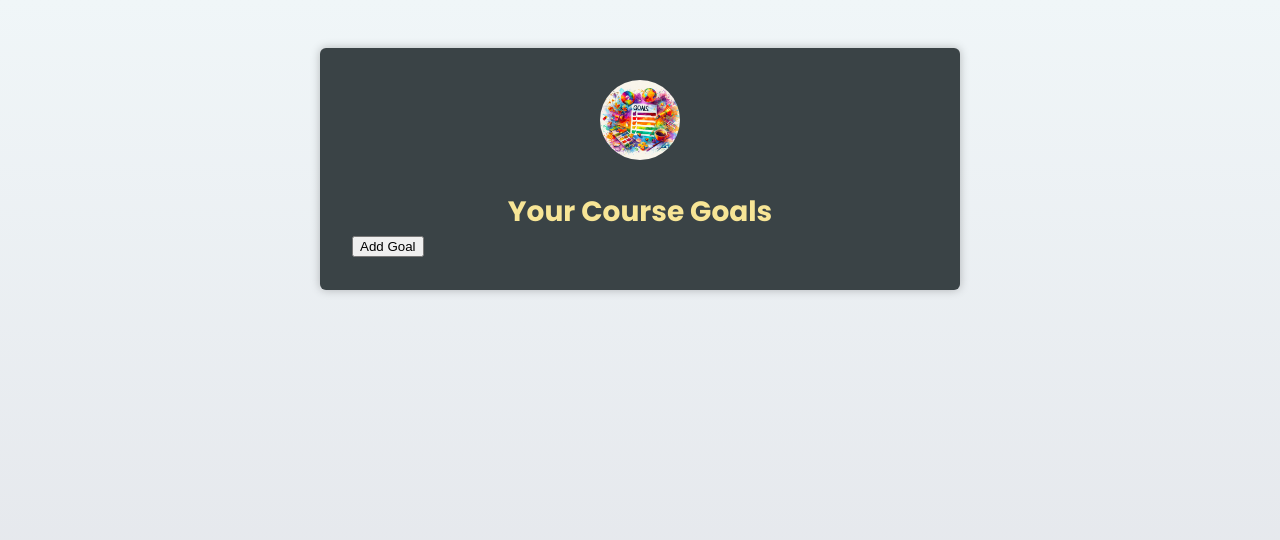
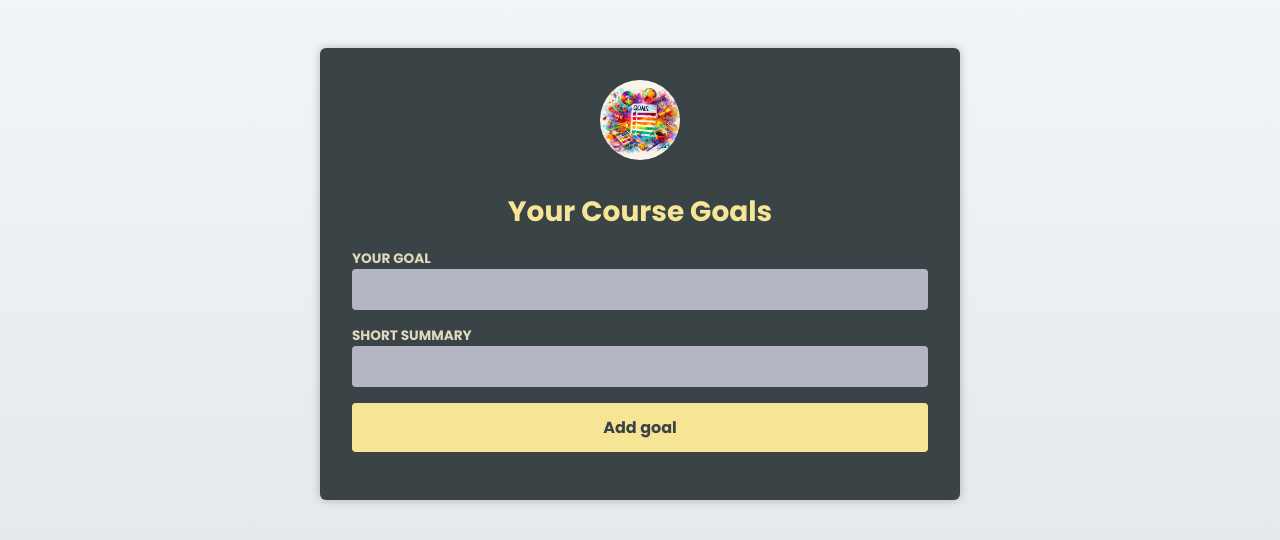
Before and after one commit to storiaca/ts-react-max, a React (Vite) app in the folder 03-using-ts-with-react/react-ts-basics/: page / in a window 1280 px wide. Shown: the top 540 px of the page. Built offline with nearby package versions, Linux system fonts and the light colour scheme; the HTML template or start-up script is replaced by a standard one.

Commit message:
Handling and typing events

```diff
--- a/03-using-ts-with-react/react-ts-basics/src/App.tsx
+++ b/03-using-ts-with-react/react-ts-basics/src/App.tsx
@@ -1,6 +1,7 @@
 import { useState } from "react";
 import CourseGoalList from "./components/CourseGoalList";
 import Header from "./components/Header";
+import NewGoal from "./components/NewGoal";
 import goalsImg from "./assets/goals.jpg";
 
 export type CourseGoal = {
@@ -31,7 +32,7 @@
       <Header image={{ src: goalsImg, alt: "A list of goals" }}>
         <h1>Your Course Goals</h1>
       </Header>
-      <button onClick={handleAddGoal}>Add Goal</button>
+      <NewGoal />
       <CourseGoalList goals={goals} onDeleteGoal={handleDeleteGoal} />
     </main>
   );
--- /dev/null
+++ b/03-using-ts-with-react/react-ts-basics/src/components/NewGoal.tsx
@@ -0,0 +1,24 @@
+import { type FormEvent } from "react";
+
+const NewGoal = () => {
+  function handleSumbit(event: FormEvent) {
+    event.preventDefault();
+  }
+  return (
+    <form onSubmit={handleSumbit}>
+      <p>
+        <label htmlFor="goal">Your goal</label>
+        <input id="goal" type="text" />
+      </p>
+      <p>
+        <label htmlFor="summary">Short summary</label>
+        <input id="summary" type="text" />
+      </p>
+      <p>
+        <button>Add goal</button>
+      </p>
+    </form>
+  );
+};
+
+export default NewGoal;
```
